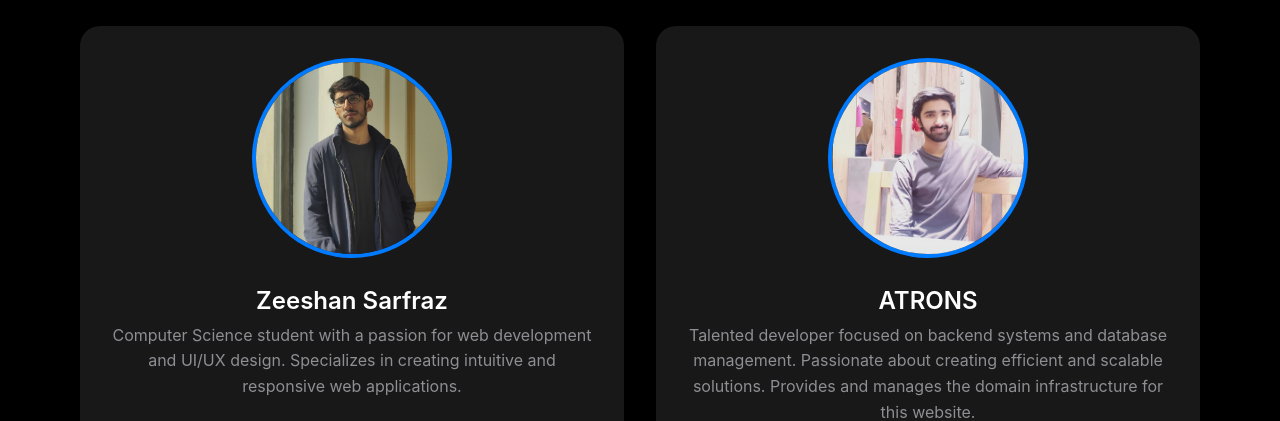
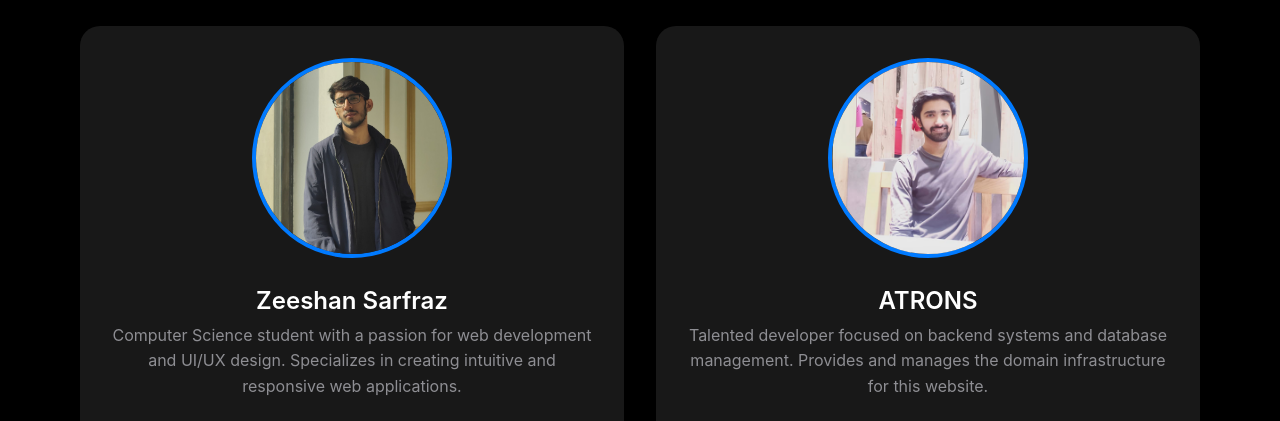
Before and after one commit to xeeshan-zs/marks, a plain HTML site: page WebPages/aboutUs.html in a window 1280 px wide. Shown: the part 503-924 px from the top of the page. Drawn offline with Linux system fonts and the light colour scheme.

Commit message:
Update aboutUs.html

```diff
--- a/WebPages/aboutUs.html
+++ b/WebPages/aboutUs.html
@@ -66,7 +66,6 @@
 <!--                 <p class="member-role">Co-Developer</p> -->
                 <p class="member-bio">
                     Talented developer focused on backend systems and database management.
-                    Passionate about creating efficient and scalable solutions.
                     Provides and manages the domain infrastructure for this website.
                 </p>
                 <div class="social-links">
```
